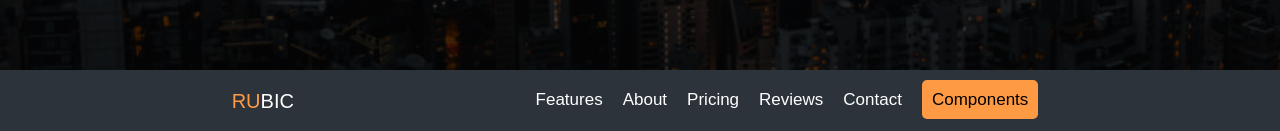
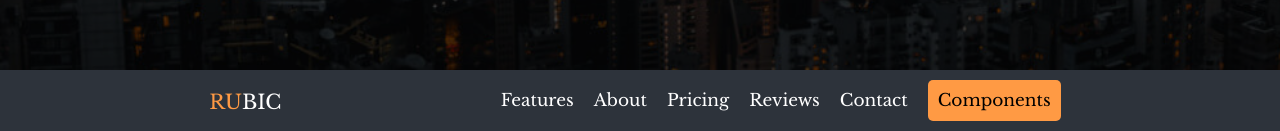
Before and after one commit to MilosM00/react-website, a React (Create React App) app: page / in a window 1280 px wide. Shown: the part 830-961 px from the top of the page. Built offline with nearby package versions, Linux system fonts and the light colour scheme; the HTML template or start-up script is replaced by a standard one.

Commit message:
Navbar.css updated

```diff
--- a/src/components/Navbar.css
+++ b/src/components/Navbar.css
@@ -1,5 +1,5 @@
 .nav{
-    font-family: sans-serif;
+    font-family: 'Libre Baskerville', serif;
     padding: 20px 0;
     display: flex;
     justify-content: space-evenly;
```
